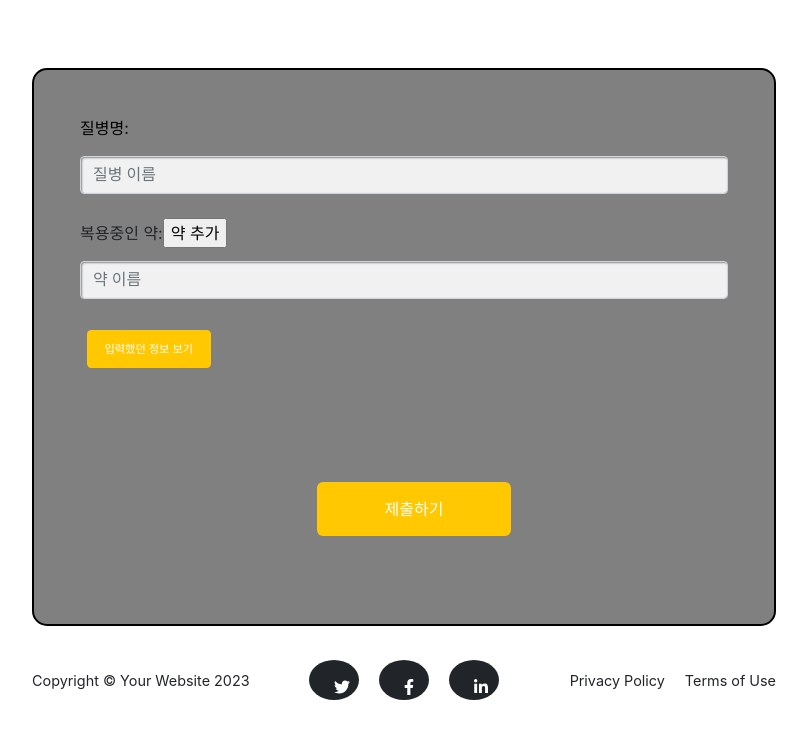
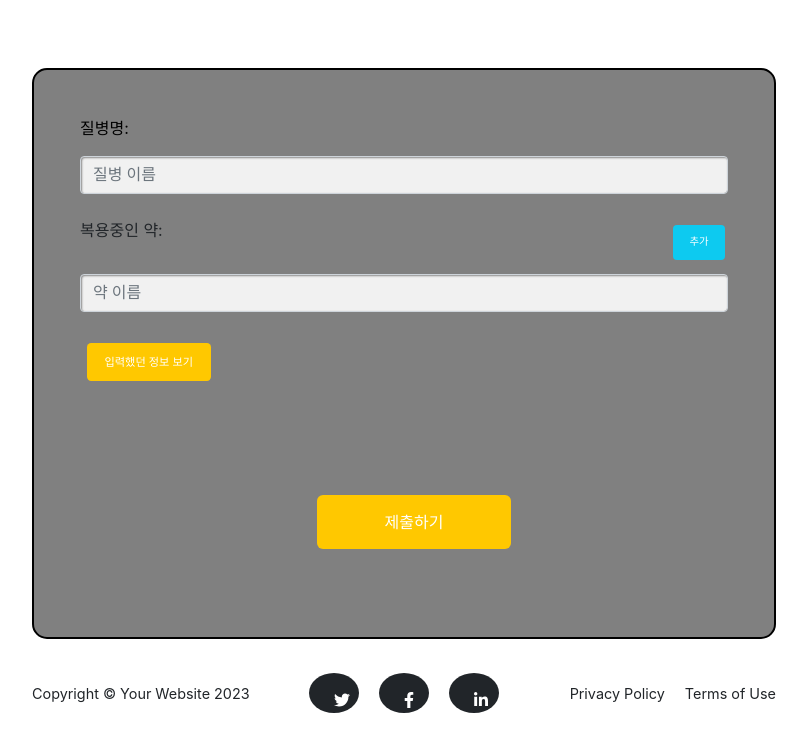
Before and after one commit to kwonhwijun/recipe_web, a Django app: page /input/ in a window 1280 px wide. Shown: the part 492-1239 px from the top of the page, without its empty margins (236-1043 px from the left). Before the commit the page ends 1192 px from the top, so only its background shows below. Run offline with Django 3.2, Linux system fonts and the light colour scheme; some libraries are stand-ins or nearby versions; some web fonts are replaced.

Commit message:
버튼 디자인 수정

```diff
--- a/web1/polls/templates/polls/input.html
+++ b/web1/polls/templates/polls/input.html
@@ -36,6 +36,15 @@
             align-items: center;
         }
 
+        .input-container {
+            position: relative;
+        }
+        .delete-pill{
+            zoom:0.8;
+            padding-right: 20px;
+            padding-left: 20px;
+        }
+
     </style>
 </head>
 <body id="page-top">
@@ -63,7 +72,10 @@
                         </datalist>
                     </div>
                     <div class="mb-3">
-                        <label for="pillForm" class="form-label">복용중인 약:</label><input id="add-pill" type="button" value= "약 추가">
+                        <div>
+                            <label for="pillForm" class="form-label">복용중인 약:</label>
+                            <input id="add-pill" class="btn btn-info" type="button" value= "추가" style="float: right;">
+                        </div>
                         <input id = "pillForm" class = "form-control" name="pill" type="text" list="pill_list" placeholder="약 이름">
                         <datalist id="pill_list">
                             {% for pill_name in pill_list %}
@@ -281,14 +293,29 @@
                 'name': 'pill'
             });
 
-            var deleteButton = $('<button type="button" class="delete-pill">삭제</button>');
+            newInput.css({
+                'width':'80%',
+                'margin-right': '7%'
+            });
+
+            var deleteButton = $('<button type="button" class="delete-pill btn btn-danger">삭제</button>');
             deleteButton.click(function () {
-                $(newInput).remove(); // 입력 상자 제거
-                $(this).remove(); // 삭제 버튼 제거
+                $(newcontainer).remove()
                 counter = 1; // 카운터 초기화
             });
+
+            var newcontainer = $('<div class="input-container"></div>');
             // 새로운 입력 상자 및 삭제 버튼을 폼에 추가
-            $('#pillForm').parent().append(newInput).append(deleteButton);
+            newcontainer.append(newInput).append(deleteButton);
+
+            // 새로운 div를 폼에 추가
+            $('#pillForm').parent().append(newcontainer);
+
+            newcontainer.css({
+                'display': 'flex',
+                'align-items': 'center',
+            });
+
 
             // 다음 고유 ID를 위해 카운터 증가
             counter++;
```
Also changed, not shown: web1/db.sqlite3.
